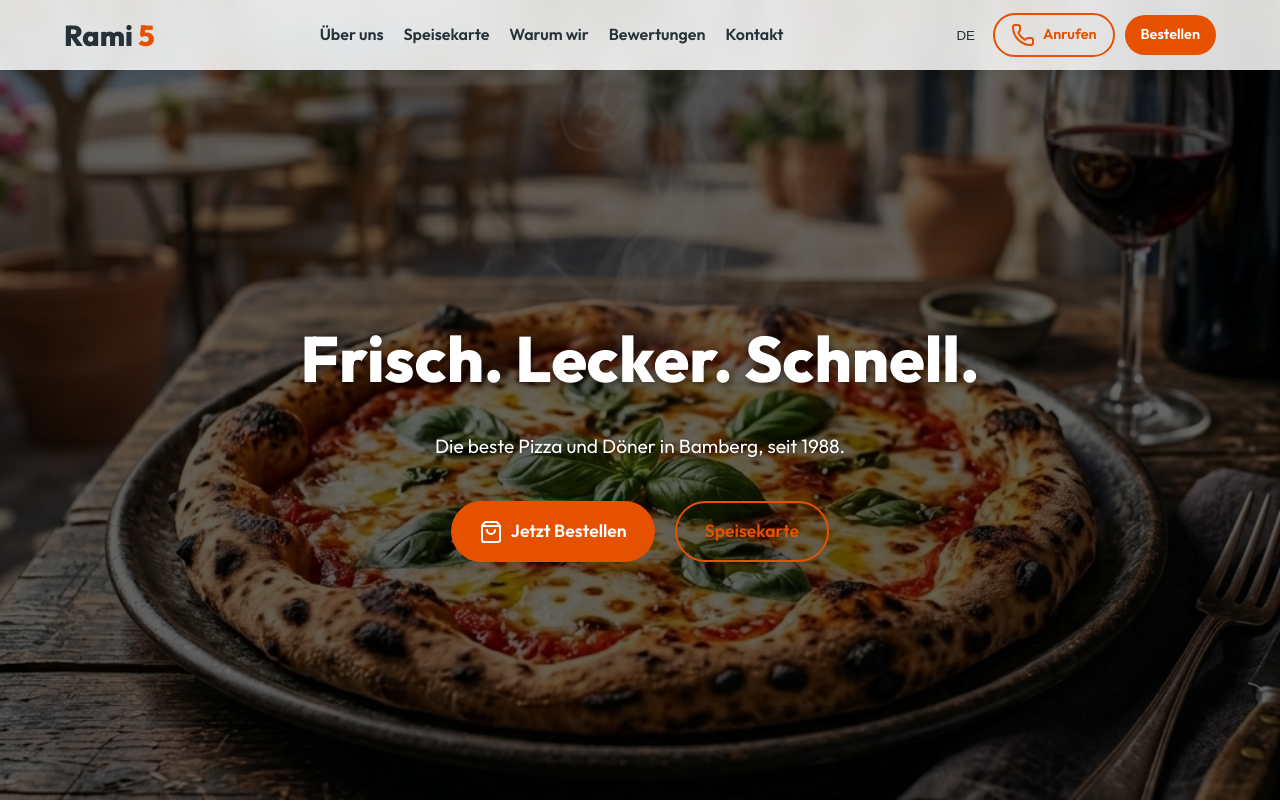
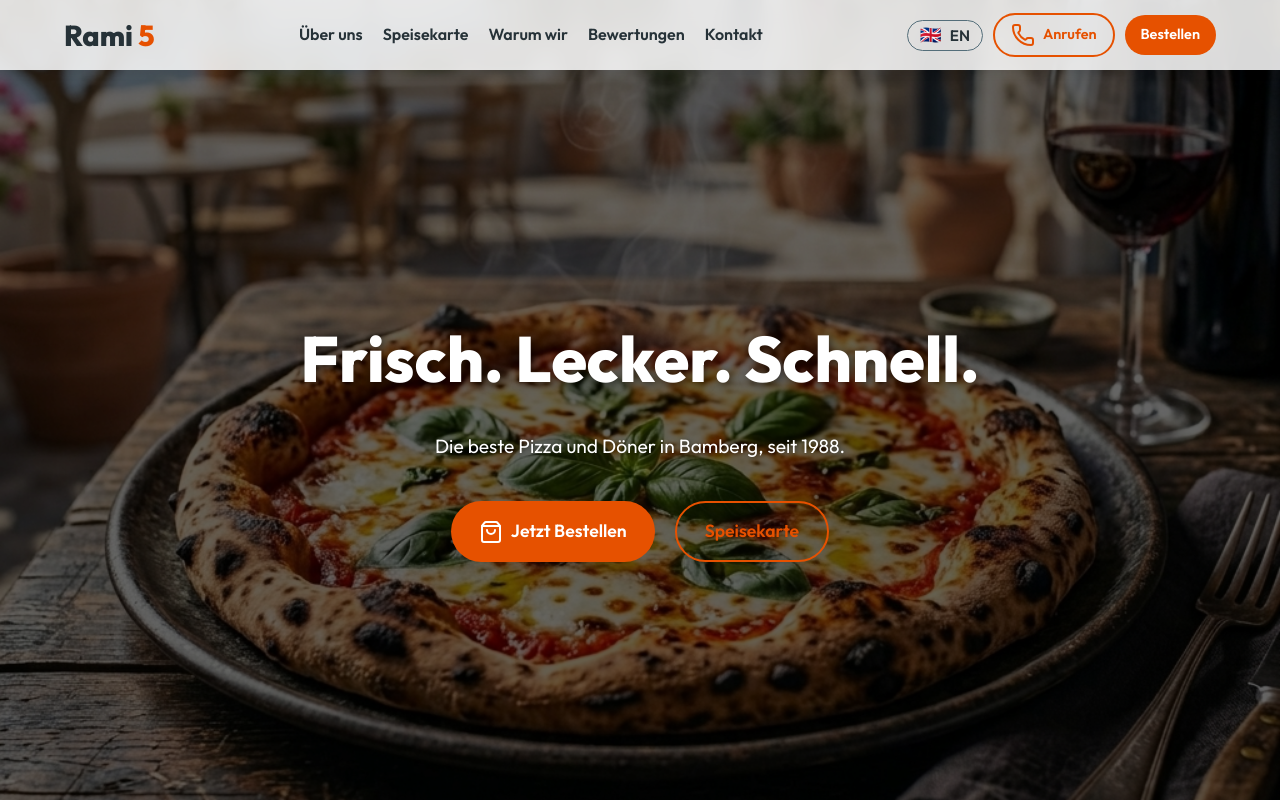
Before and after one commit to pavanrkadave/rami5, a website built with Vite: page index.html in a window 1280 px wide. Shown: the top 802 px of the page. Built offline with nearby package versions, Linux system fonts and the light colour scheme.

Commit message:
feat: redesign language toggle to horizontal pill with country flags

```diff
--- a/index.html
+++ b/index.html
@@ -30,7 +30,7 @@
           <a href="#contact" data-i18n="nav_contact">Kontakt</a>
         </div>
         <div class="controls">
-          <button id="langToggle" class="icon-btn" aria-label="Toggle Language">DE</button>
+          <button id="langToggle" class="lang-btn" aria-label="Toggle Language"><span style="font-size:1.1rem; line-height:1;">🇬🇧</span> EN</button>
           <a href="tel:095118329337" class="btn btn-outline btn-sm nav-call-btn" title="Anrufen"><i data-lucide="phone"></i><span class="nav-call-text" data-i18n="nav_call">Anrufen</span></a>
           <a href="https://wolt.com/de/deu/bamberg/restaurant/rami-5-bamberg" target="_blank" class="btn btn-primary btn-sm" data-i18n="nav_order">Bestellen</a>
         </div>
--- a/main.js
+++ b/main.js
@@ -192,7 +192,7 @@ const updateLanguage = (lang) => {
     });
     document.documentElement.lang = lang;
     currentLang = lang;
-    langToggleBtn.textContent = lang === 'de' ? 'EN' : 'DE';
+    langToggleBtn.innerHTML = lang === 'de' ? '<span style="font-size:1.1rem; line-height:1;">🇬🇧</span> EN' : '<span style="font-size:1.1rem; line-height:1;">🇩🇪</span> DE';
 };
 
 langToggleBtn.addEventListener('click', () => {
--- a/style.css
+++ b/style.css
@@ -71,6 +71,13 @@ h1, h2, h3, h4 { font-weight: 800; }
 }
 .icon-btn:hover { background-color: var(--color-card); }
 .icon-btn i { width: 22px; height: 22px; }
+
+.lang-btn {
+  background: transparent; color: var(--color-text); border: 1.5px solid var(--color-text-mutated);
+  border-radius: 20px; padding: 5px 12px; display: flex; align-items: center; gap: 8px;
+  font-weight: 600; cursor: pointer; transition: all 0.3s ease; font-family: var(--font-family); font-size: 0.95rem;
+}
+.lang-btn:hover { border-color: var(--color-primary); color: var(--color-primary); }
 
 .container { width: 90%; max-width: 1200px; margin: 0 auto; }
 .text-center { text-align: center; }
```
